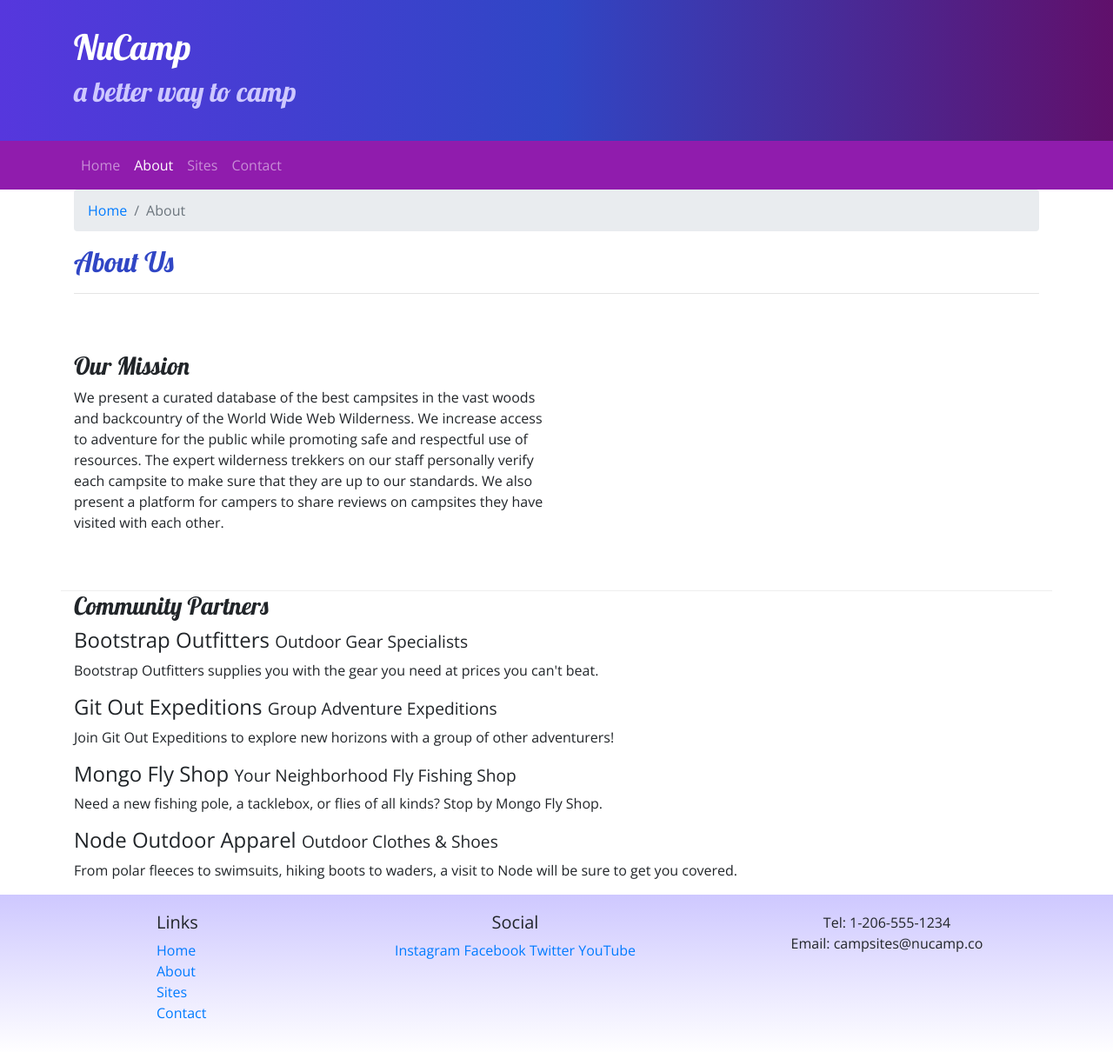
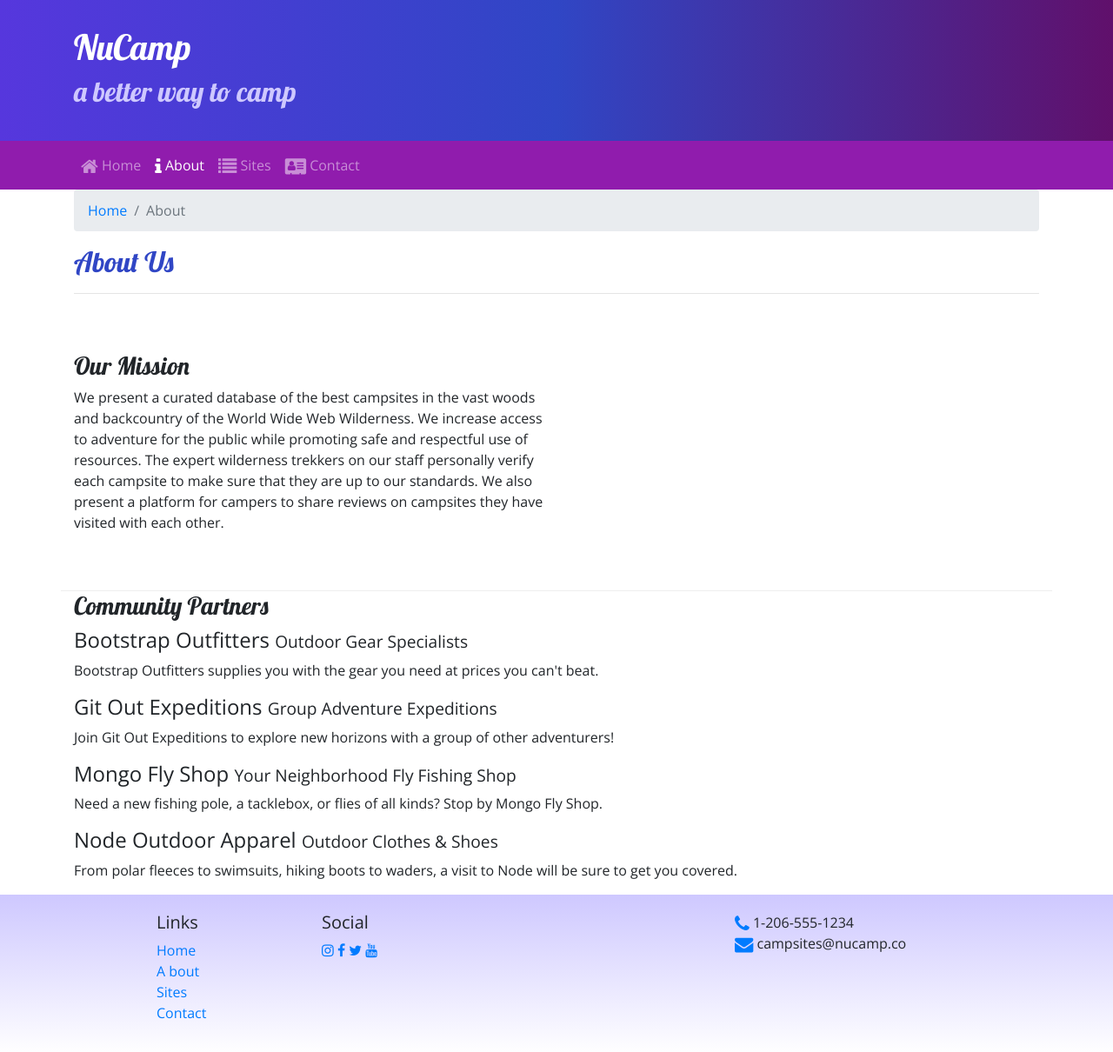
Before and after one commit to mskznkmr/nucampsite, a website: page aboutus.html in a window 1280 px wide. Shown: the whole page at 87% size. Drawn offline with nearby package versions, Linux system fonts and the light colour scheme.

Commit message:
added font awesome

```diff
--- a/aboutus.html
+++ b/aboutus.html
@@ -39,10 +39,10 @@
             </button>
             <div class="collapse navbar-collapse" id="nucampNavbar">
                 <ul class="navbar-nav">
-                    <li class="nav-item"><a class="nav-link" href="index.html">Home</a></li>
-                    <li class="nav-item active"><a class="nav-link" href="#">About</a></li>
-                    <li class="nav-item"><a class="nav-link" href="#">Sites</a></li>
-                    <li class="nav-item"><a class="nav-link" href="#">Contact</a></li>
+                    <li class="nav-item"><a class="nav-link" href="index.html"><i class="fa fa-home fa-lg"></i> Home</a></li>
+                    <li class="nav-item active"><a class="nav-link" href="#"><i class="fa fa-info fa-lg"></i> About</a></li>
+                    <li class="nav-item"><a class="nav-link" href="#"><i class="fa fa-list fa-lg"></i> Sites</a></li>
+                    <li class="nav-item"><a class="nav-link" href="#"><i class="fa fa-address-card fa-lg"></i> Contact</a></li>
                 </ul>
             </div>
         </div>
@@ -88,22 +88,22 @@
                 <div class="col-4 col-sm-2 offset-1">
                     <h5>Links</h5>
                     <ul class="list-unstyled">
-                        <li><a href="index.html">Home</a></li>
-                        <li><a href="#">About</a></li>
-                        <li><a href="#">Sites</a></li>
-                        <li><a href="#">Contact</a></li>
+                        <li><a href="index.html"> Home</a></li>
+                        <li><a href="#">A bout</a></li>
+                        <li><a href="#"> Sites</a></li>
+                        <li><a href="#"> Contact</a></li>
                     </ul>
                 </div>
-                <div class="col-6 col-sm-5 text-center">
+                <div class="col-6 col-sm-5">
                     <h5>Social</h5>
-                    <a href="http://instagram.com/">Instagram</a>
-                    <a href="http://facebook.com/">Facebook</a>
-                    <a href="http://twitter.com/">Twitter</a>
-                    <a href="http://youtube.com/">YouTube</a>
+                    <a href="http://instagram.com/"><i class="fa fa-instagram"></i></a>
+                    <a href="http://facebook.com/"><i class="fa fa-facebook"></i></a>
+                    <a href="http://twitter.com/"><i class="fa fa-twitter"></i></a>
+                    <a href="http://youtube.com/"><i class="fa fa-youtube"></i></a>
                 </div>
-                <div class="col-sm-4 text-center">
-                    Tel: 1-206-555-1234<br />
-                    Email: campsites@nucamp.co
+                <div class="col-sm-4">
+                    <i class="fa fa-phone fa-lg text-primary"></i> 1-206-555-1234<br />
+                    <i class="fa fa-envelope fa-lg text-primary"></i> campsites@nucamp.co
                 </div>
            </div>
         </div>
--- a/package.json
+++ b/package.json
@@ -1,16 +1,13 @@
 {
   "name": "nucampsite",
   "version": "1.0.0",
-
   "description": "This is a website for the fictional campsites review site NuCamp.",
   "main": "index.html",
   "scripts": {
     "lite": "lite-server",
     "start": "npm run lite",
     "test": "echo \"Error: no test specified\" && exit 1"
- },
-
-
+  },
   "author": "Masakazu Nakamura",
   "license": "ISC",
   "devDependencies": {
@@ -18,6 +15,7 @@
   },
   "dependencies": {
     "bootstrap": "^4.5.2",
+    "font-awesome": "^4.7.0",
     "jquery": "^3.5.1",
     "popper.js": "^1.16.1"
   }
```
Also changed, not shown: index.html (+10 -10 lines), 1 other file.
